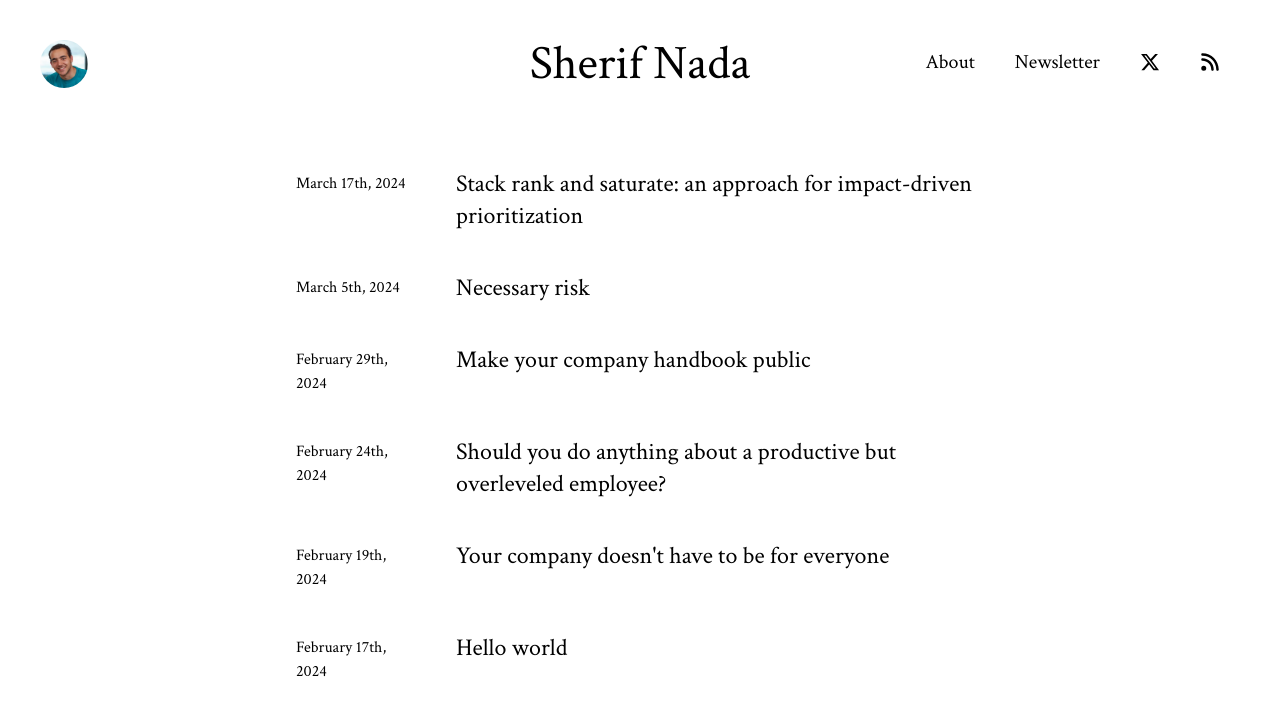
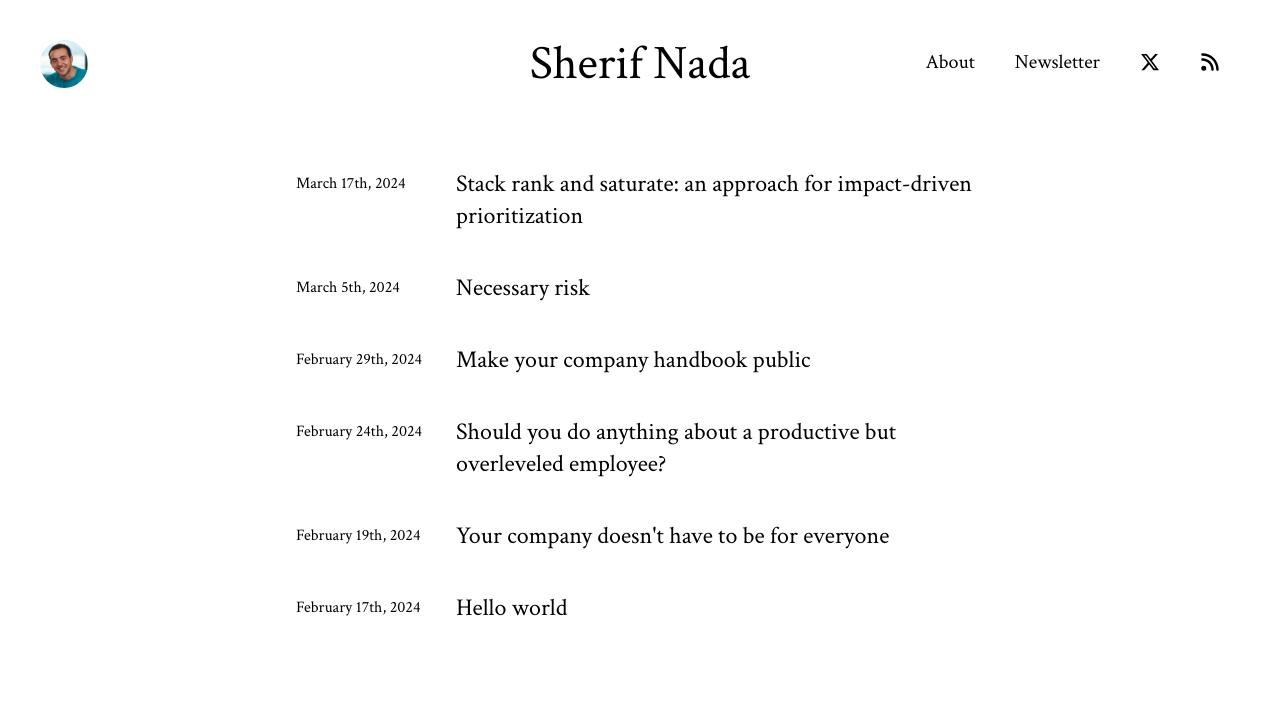
Before and after one commit to sherifnada/sherifnada.com, a Next.js app: page / in a window 1280 px wide. Shown: the top 716 px of the page. Built offline with nearby package versions, Linux system fonts and the light colour scheme; no server answers.

Commit message:
change date column width

```diff
--- a/src/app/page.tsx
+++ b/src/app/page.tsx
@@ -11,7 +11,7 @@ function Blog({posts}: {posts: {[key: string]: Post}}){
       .map((post) => {
         return (
           <div className="flex flex-col lg:flex-row mb-10" key={post.metadata.key}>
-            <div className="flex w-full lg:w-40 flex-shrink-0 flex-grow-0 overflow-hidden pt-1 pr-10">{formatDate(post.metadata.createdDate)}</div>
+            <div className="flex w-full lg:w-40 flex-shrink-0 pt-1">{formatDate(post.metadata.createdDate)}</div>
             <Link href={`/${post.metadata.key}`} key={post.metadata.title}>
               <div className="flex flex-col">
                 <div className="text-2xl hover:text-blue-500">{post.metadata.title}</div>
```
